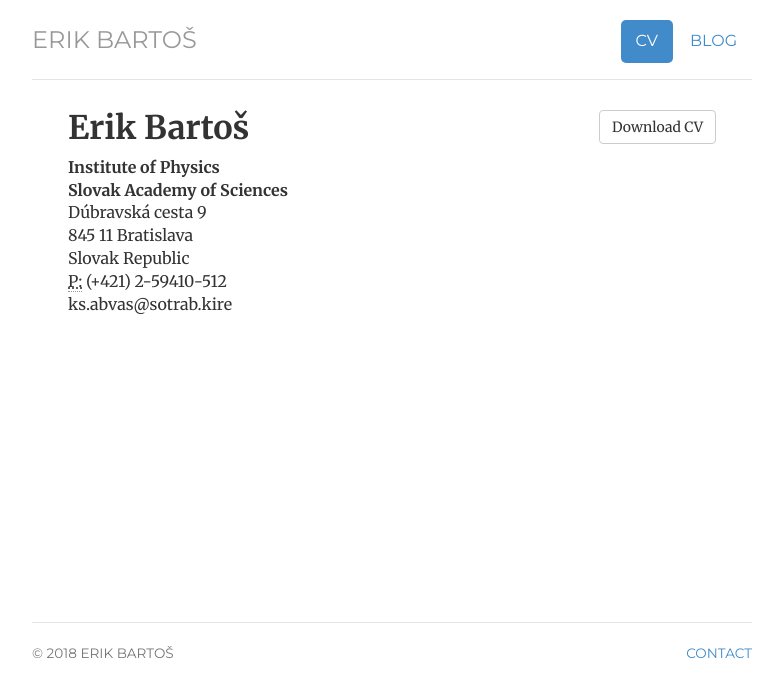
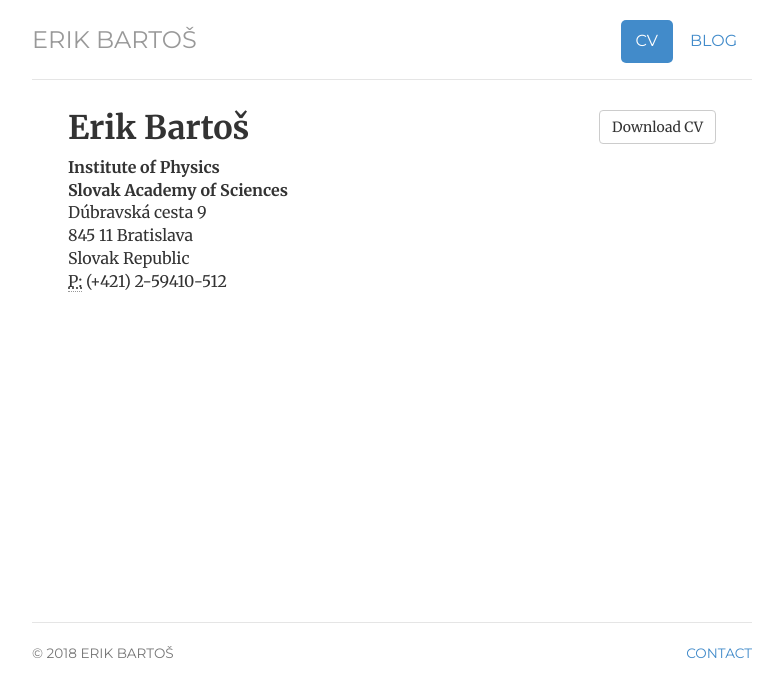
Before and after one commit to Mezek/mezek.github.io, a Jekyll site: the page built from cv/index.html, in a window 1280 px wide. Shown: the top 697 px of the page, without its empty margins (248-1031 px from the left). Built offline with Jekyll 4.4.1, drawn with Linux system fonts in a browser that asks for light colours.

Commit message:
Update index.html

```diff
--- a/cv/index.html
+++ b/cv/index.html
@@ -19,7 +19,6 @@ description: C.V. for Erik Bartoš, a Physicists, Digital Publisher, Enthusiast,
 			845 11 Bratislava<br>
 			Slovak Republic<br>
 			<abbr title="phone">P:</abbr> (+421) 2-59410-512<br>
-			<span class="obfuscate">erik.bartos@savba.sk</span>
 		</address>
 	</div>
 
```
